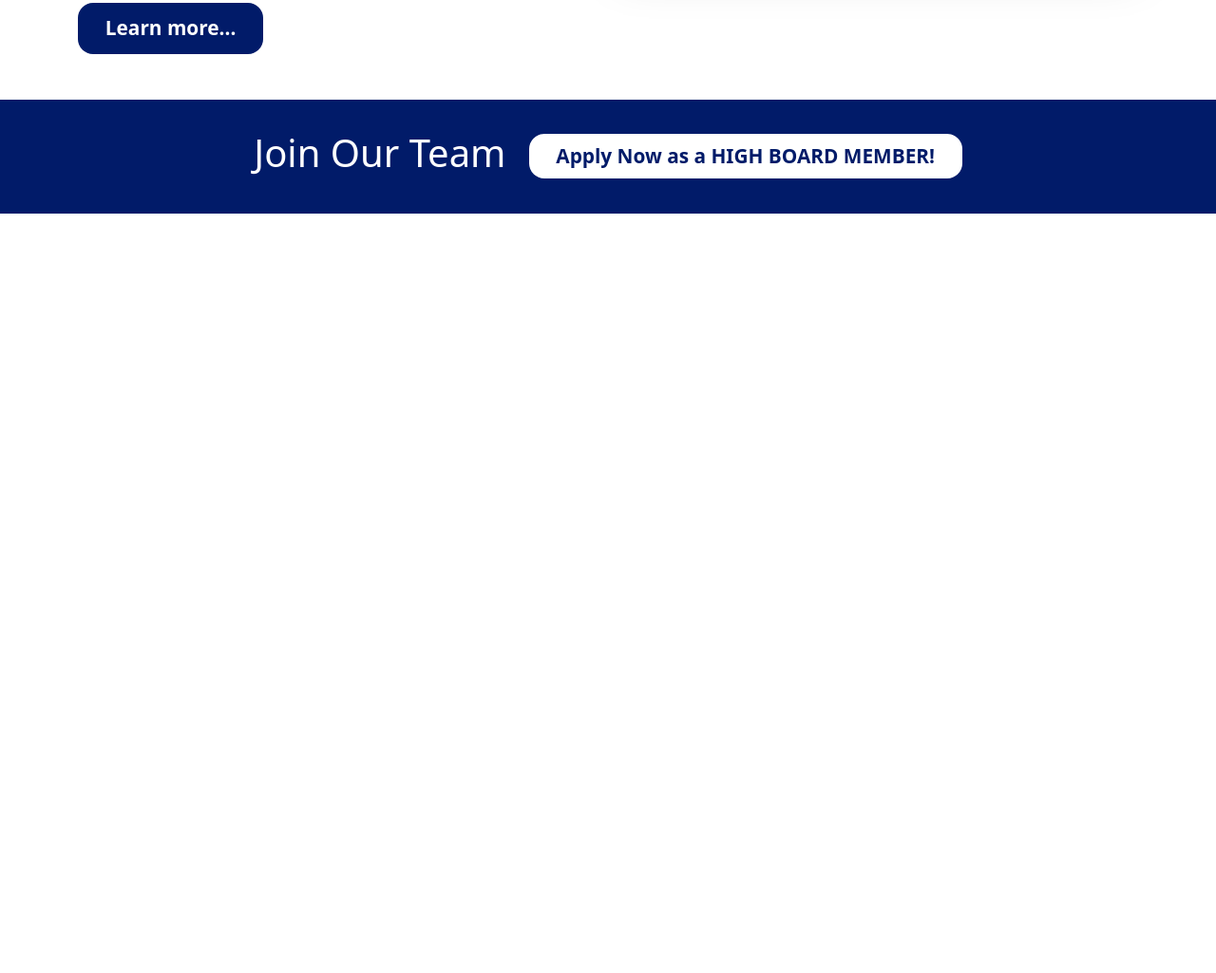
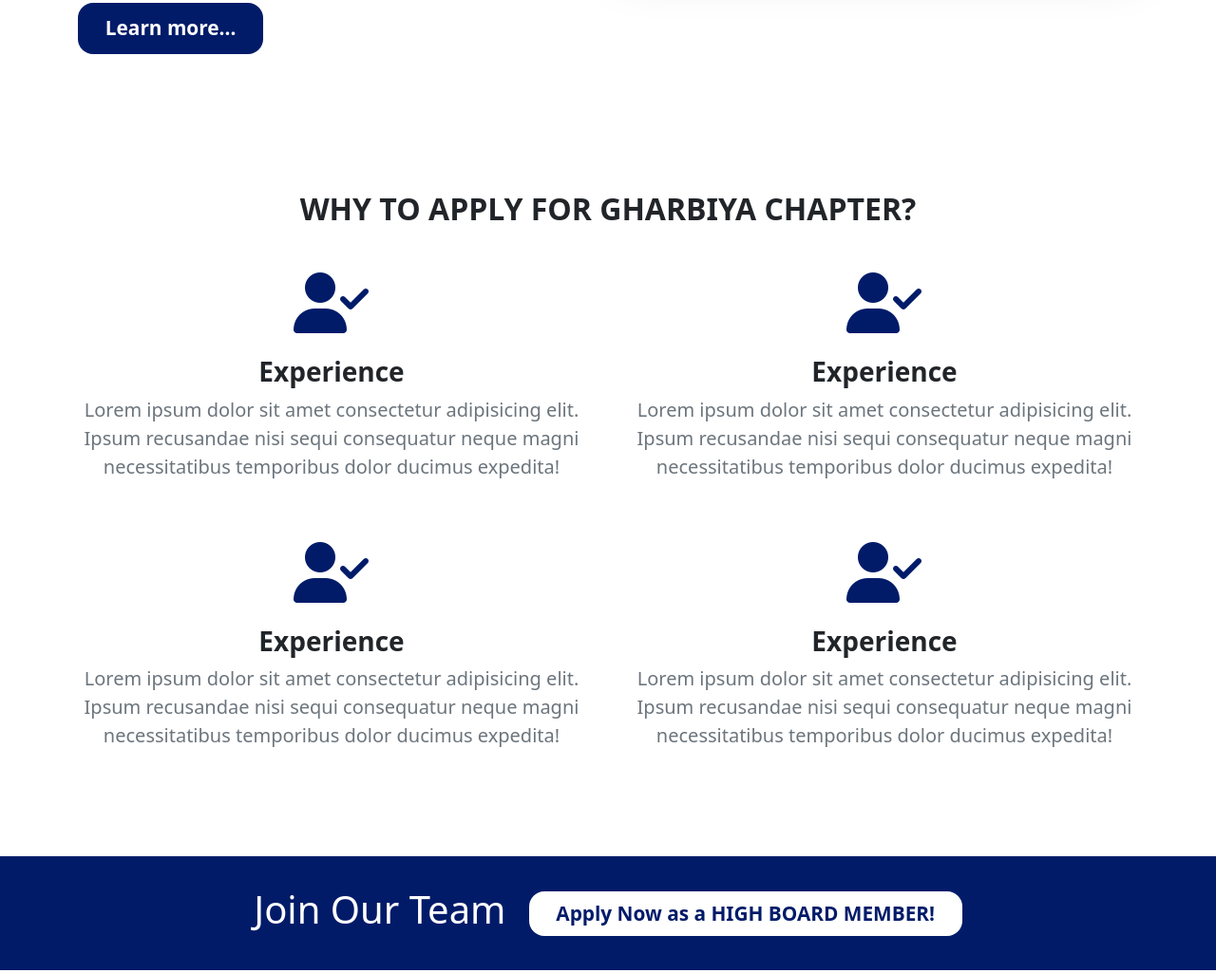
Before and after one commit to Glory-Dev/iyna-gharbiya-chapter, a website: page stage/index.html in a window 1280 px wide. Shown: the part 2399-3424 px from the top of the page at 95% size. Drawn offline with Linux system fonts and the light colour scheme; files whose address does not match are found by name.

Commit message:
characteristics section

```diff
--- a/stage/css/main.scss
+++ b/stage/css/main.scss
@@ -16,8 +16,6 @@ body {
   @import "./sass/pages/contest";
   @import "./sass/pages/journals";
   @import "./sass/pages/contact";
-
-  height: 5000px;
 }
 
 // Fonts
--- a/stage/index.html
+++ b/stage/index.html
@@ -211,13 +211,51 @@
           </div>
         </div>
       </div>
+    </section>
+    <!-- END About -->
 
-      <div class="join-us my-5 py-3 main-bg d-flex justify-content-center align-items-center gap-4">
-        <h2 class="fs-1 py-3">Join Our Team</h2>
-        <a href="#" class="main-btn bg-white main-text py-2">Apply Now as a HIGH BOARD MEMBER!</a>
+    <!-- START chars -->
+    <section class="chars py-5">
+      <h2 class="text-center text-uppercase fw-bold mb-5">Why to apply for GHARBIYA CHAPTER?</h2>
+      <div class="container">
+        <div class="row row-cols-1 row-cols-md-2 g-5 text-center">
+          <div class="col">
+            <div class="icon mb-4"><i class="fa-solid fa-4x fa-user-check main-text"></i></div>
+            <article class="text">
+              <h3 class="fw-bold">Experience</h3>
+              <p class="fs-5 text-secondary">Lorem ipsum dolor sit amet consectetur adipisicing elit. Ipsum recusandae nisi sequi consequatur neque magni necessitatibus temporibus dolor ducimus expedita!</p>
+            </article>
+          </div>
+          <div class="col">
+            <div class="icon mb-4"><i class="fa-solid fa-4x fa-user-check main-text"></i></div>
+            <article class="text">
+              <h3 class="fw-bold">Experience</h3>
+              <p class="fs-5 text-secondary">Lorem ipsum dolor sit amet consectetur adipisicing elit. Ipsum recusandae nisi sequi consequatur neque magni necessitatibus temporibus dolor ducimus expedita!</p>
+            </article>
+          </div>
+          <div class="col">
+            <div class="icon mb-4"><i class="fa-solid fa-4x fa-user-check main-text"></i></div>
+            <article class="text">
+              <h3 class="fw-bold">Experience</h3>
+              <p class="fs-5 text-secondary">Lorem ipsum dolor sit amet consectetur adipisicing elit. Ipsum recusandae nisi sequi consequatur neque magni necessitatibus temporibus dolor ducimus expedita!</p>
+            </article>
+          </div>
+          <div class="col">
+            <div class="icon mb-4"><i class="fa-solid fa-4x fa-user-check main-text"></i></div>
+            <article class="text">
+              <h3 class="fw-bold">Experience</h3>
+              <p class="fs-5 text-secondary">Lorem ipsum dolor sit amet consectetur adipisicing elit. Ipsum recusandae nisi sequi consequatur neque magni necessitatibus temporibus dolor ducimus expedita!</p>
+            </article>
+          </div>
+        </div>
       </div>
     </section>
-    <!-- END About -->
+    <!-- END chars -->
+
+    <div class="join-us my-5 py-3 main-bg d-flex justify-content-center align-items-center gap-4">
+      <h2 class="fs-1 py-3">Join Our Team</h2>
+      <a href="#" class="main-btn bg-white main-text py-2">Apply Now as a HIGH BOARD MEMBER!</a>
+    </div>
 
     <!-- Scripts -->
     <script src="./js/libs/aos.js"></script>
```
Also changed, not shown: stage/css/main.css, 1 other file.
